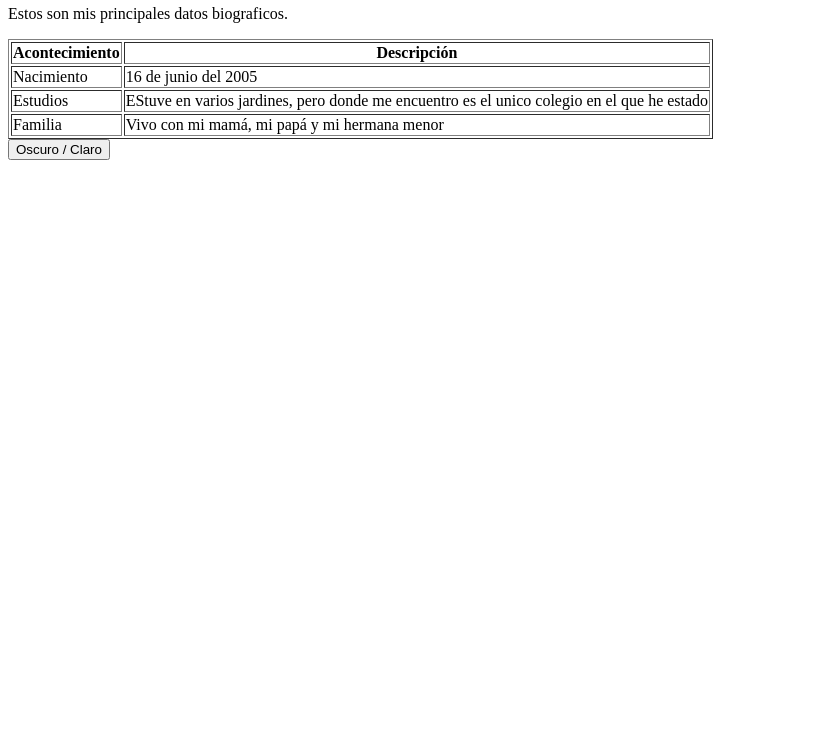
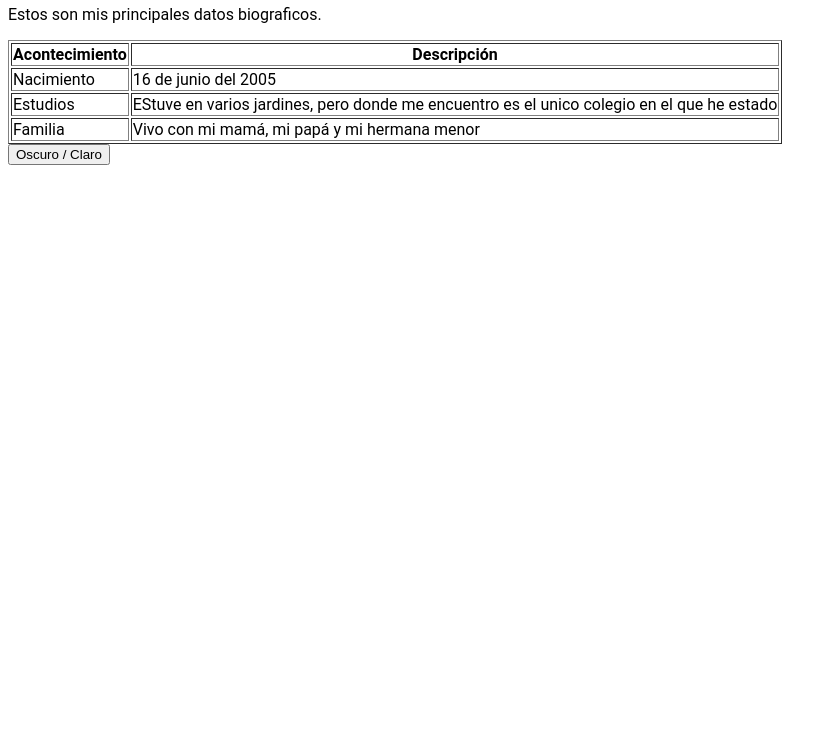
Before and after one commit to alejandrasoler/alejandrasoler, a plain HTML site: page datosBiblio.html in a window 1280 px wide. Shown: the part 62-800 px from the top of the page, without its empty margins (0-837 px from the left). Drawn offline with Linux system fonts and the light colour scheme.

Commit message:
Add files via upload

```diff
--- a/Registro.css
+++ b/Registro.css
@@ -1,3 +1,23 @@
 h1{
     font-family: 'Fredoka One', cursive;size: 4;
 }
+
+P{
+    font-family: 'Roboto', sans-serif;
+}
+
+td{
+    font-family: 'Roboto', sans-serif;
+}
+
+th{
+    font-family: 'Roboto', sans-serif;
+}
+
+dd{
+    font-family: 'Roboto', sans-serif;
+}
+
+dt{
+    font-family: 'Roboto', sans-serif;
+}
```
